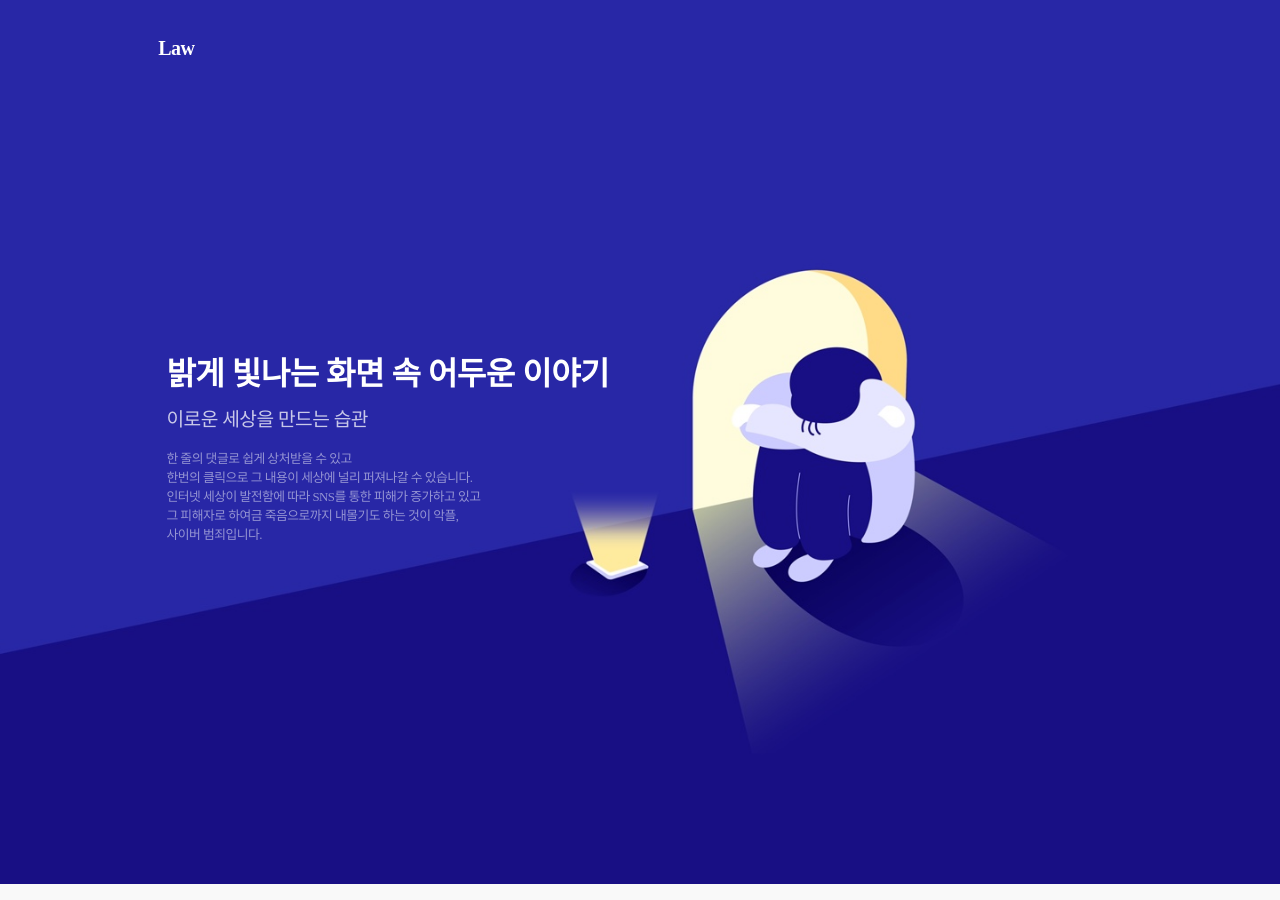
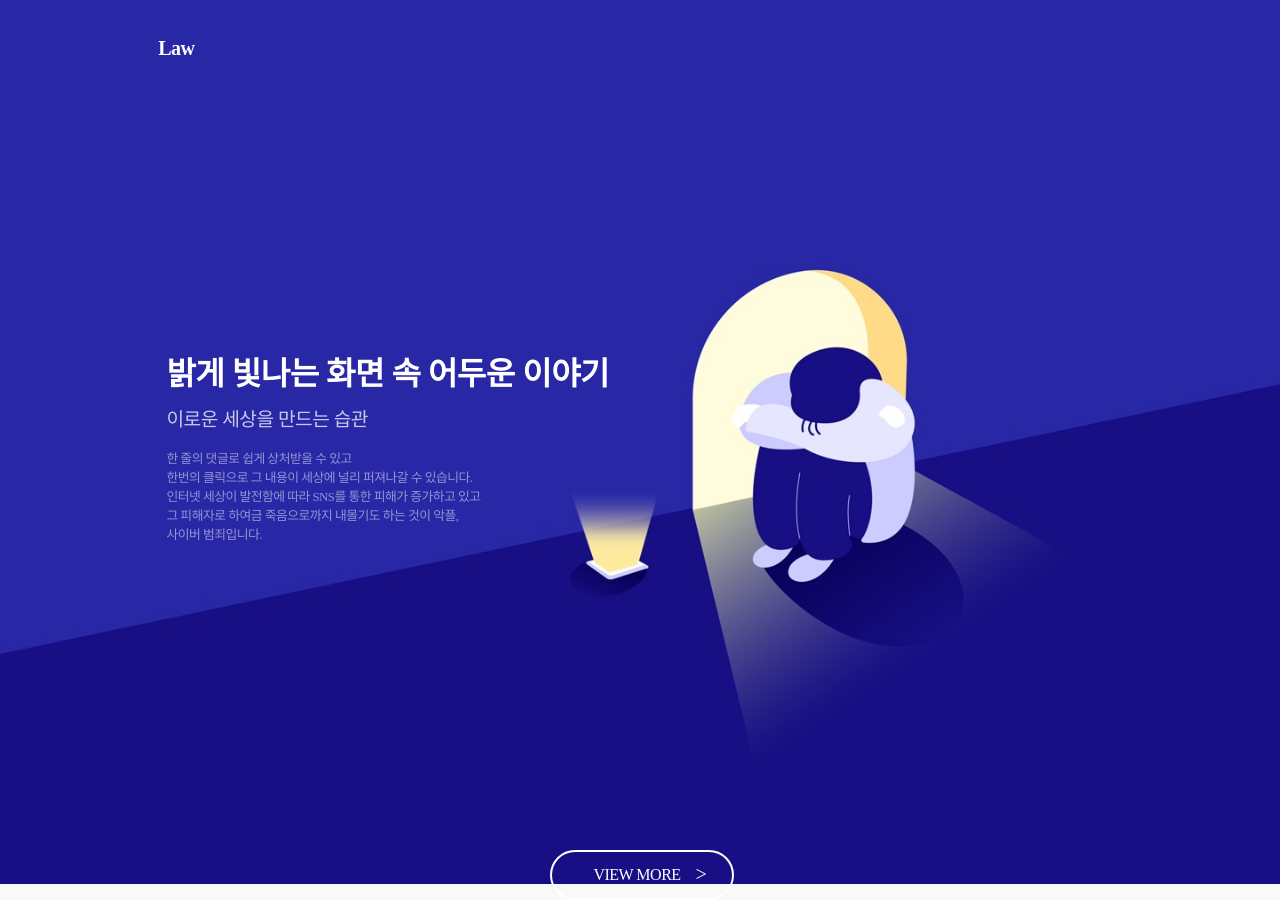
Before and after one commit to alpha0212/Law_PROJECT, a React (Create React App) app: page / in a window 1280 px wide. Built offline with nearby package versions, Linux system fonts and the light colour scheme; a web font is replaced by a local one.

Commit message:
Show FirstPage

```diff
--- a/src/pages/firstPage/index.tsx
+++ b/src/pages/firstPage/index.tsx
@@ -2,7 +2,6 @@ import React, { useState, useEffect } from "react";
 import * as S from "./styled";
 import back from "src/assets/background.jpg";
 import { useScrollFadeIn } from "src/hooks/useScrollFadeIn";
-import { FirstHeader } from "src/components/common/FixComponents/FirstHeader";
 
 export const FirstPage = () => {
   const [hidden, setHidden] = useState({ status: false });
@@ -23,22 +22,32 @@ export const FirstPage = () => {
     2: useScrollFadeIn("up", 1, 1.5),
   };
   return (
-    <>
-      <S.back src={back} alt="Background Image" />
-      <S.TitleContainer>
-        <S.MainTitle {...animatedItem[0]}>
+    <S.FirstPageContainer2>
+      <S.back2 src={back} alt="Background Image" />
+      <S.TitleContainer2>
+        <S.MainTitle2 {...animatedItem[0]}>
           밝게 빛나는 화면 속 어두운 이야기
-        </S.MainTitle>
-        <S.SubTitle {...animatedItem[1]}>이로운 세상을 만드는 습관</S.SubTitle>
-        <S.SubText {...animatedItem[2]}>
+        </S.MainTitle2>
+        <S.SubTitle2 {...animatedItem[1]}>
+          이로운 세상을 만드는 습관
+        </S.SubTitle2>
+        <S.SubText2 {...animatedItem[2]}>
           한 줄의 댓글로 쉽게 상처받을 수 있고
           <br /> 한번의 클릭으로 그 내용이 세상에 널리 퍼져나갈 수 있습니다.{" "}
           <br />
           인터넷 세상이 발전함에 따라 SNS를 통한 피해가 증가하고 있고
           <br /> 그 피해자로 하여금 죽음으로까지 내몰기도 하는 것이 악플,
           <br /> 사이버 범죄입니다.
-        </S.SubText>
-      </S.TitleContainer>
-    </>
+        </S.SubText2>
+      </S.TitleContainer2>
+      <S.StartContainer2>
+        <S.Start2 to="intro">
+          <S.StartCenter2>
+            <S.TextContainer2>VIEW MORE</S.TextContainer2>
+            <S.ArrowContainer2>{">"}</S.ArrowContainer2>
+          </S.StartCenter2>
+        </S.Start2>
+      </S.StartContainer2>
+    </S.FirstPageContainer2>
   );
 };
--- a/src/pages/firstPage/styled.ts
+++ b/src/pages/firstPage/styled.ts
@@ -1,4 +1,5 @@
 import styled from "@emotion/styled";
+import { NavLink } from "react-router-dom";
 
 export const Background = styled.div`
   position: relative;
@@ -6,12 +7,11 @@ export const Background = styled.div`
   background-color: rgba(98, 129, 224);
 `;
 
-export const back = styled.img`
+export const back2 = styled.img`
   width: 100%;
-  height: 100%;
 `;
 
-export const TitleContainer = styled.div`
+export const TitleContainer2 = styled.div`
   width: 40vw;
   position: absolute;
   @media screen and (max-width: 400px) {
@@ -25,14 +25,14 @@ export const TitleContainer = styled.div`
   padding-left: 13%;
 `;
 
-export const MainTitle = styled.div`
+export const MainTitle2 = styled.div`
   font-family: Pretendard;
   font-weight: bold;
   color: #fff;
   font-size: 2.5vw;
 `;
 
-export const SubTitle = styled.div`
+export const SubTitle2 = styled.div`
   font-family: Pretendard;
   font-weight: 500;
   font-size: 1.5vw;
@@ -41,7 +41,7 @@ export const SubTitle = styled.div`
   color: rgba(255, 255, 255, 0.75);
 `;
 
-export const SubText = styled.div`
+export const SubText2 = styled.div`
   font-family: Pretendard;
   font-weight: 500;
   font-size: 1vw;
@@ -49,14 +49,40 @@ export const SubText = styled.div`
   line-height: 1.5vw;
 `;
 
-export const ScrollContainer = styled.div`
-  position: absolute;
+export const FirstPageContainer2 = styled.div`
+  display: flex;
   width: 100%;
-  text-align: center;
-  z-index: 4;
-  top: 30rem;
 `;
 
-export const ScrollHelp = styled.div`
-  display: inline-block;
+export const StartContainer2 = styled.div`
+  margin: auto;
+  position: absolute;
+  top: 85rem;
+  left: 43%;
 `;
+export const Start2 = styled(NavLink)`
+  display: flex;
+  width: 18rem;
+  border-radius: 3.3rem;
+  border: 2px solid #ffffff;
+  color: #ffffff;
+  text-decoration: none;
+`;
+
+export const StartCenter2 = styled.div`
+  margin: auto;
+  display: flex;
+`;
+
+export const TextContainer2 = styled.div`
+  padding-bottom: 1.5rem;
+  padding-top: 1.5rem;
+  text-align: center;
+  margin-left: 1.5rem;
+`;
+
+export const ArrowContainer2 = styled.div`
+  padding-top: 1.15rem;
+  margin-left: 1.5rem;
+  font-size: 2rem;
+`;
```
